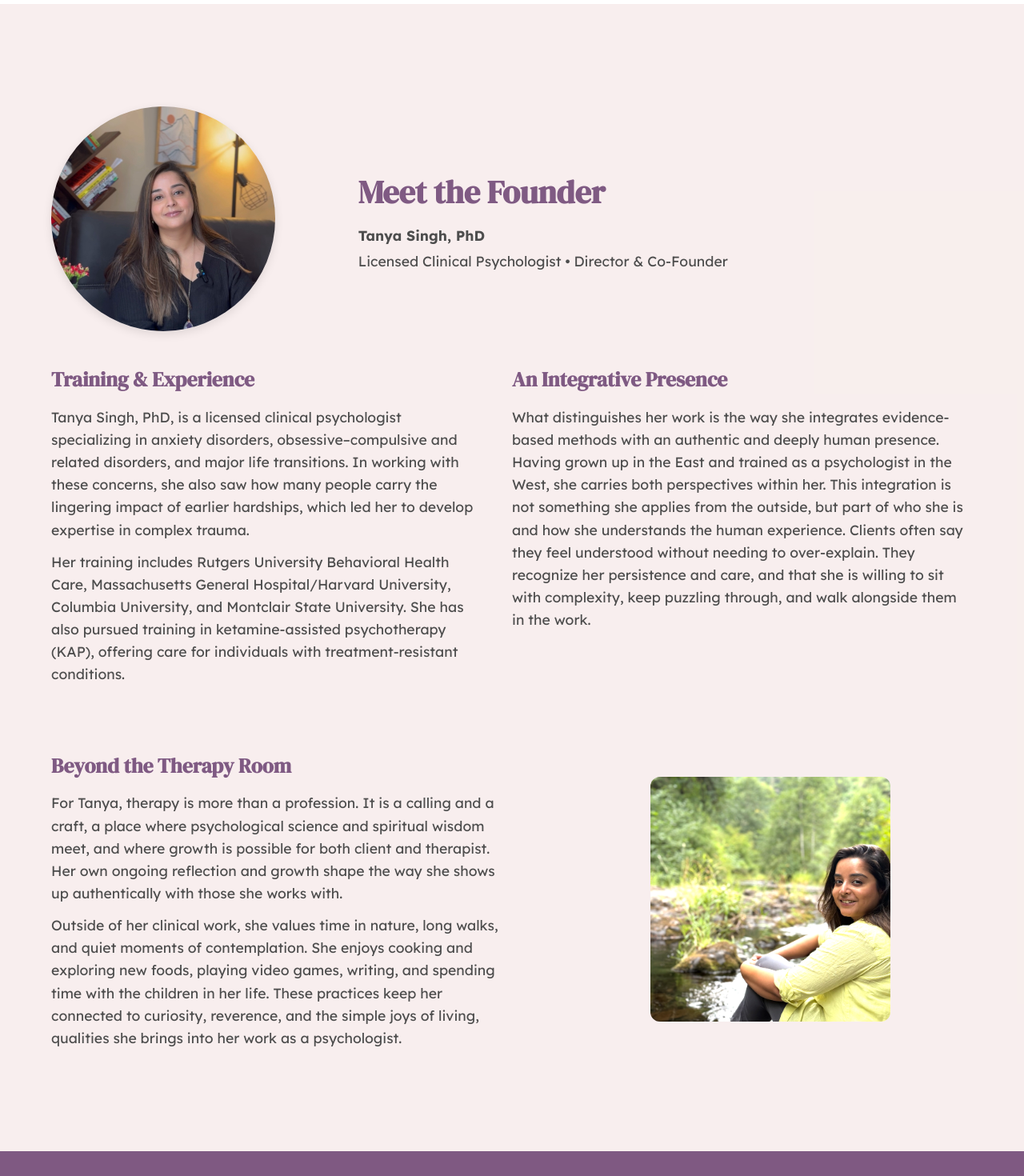
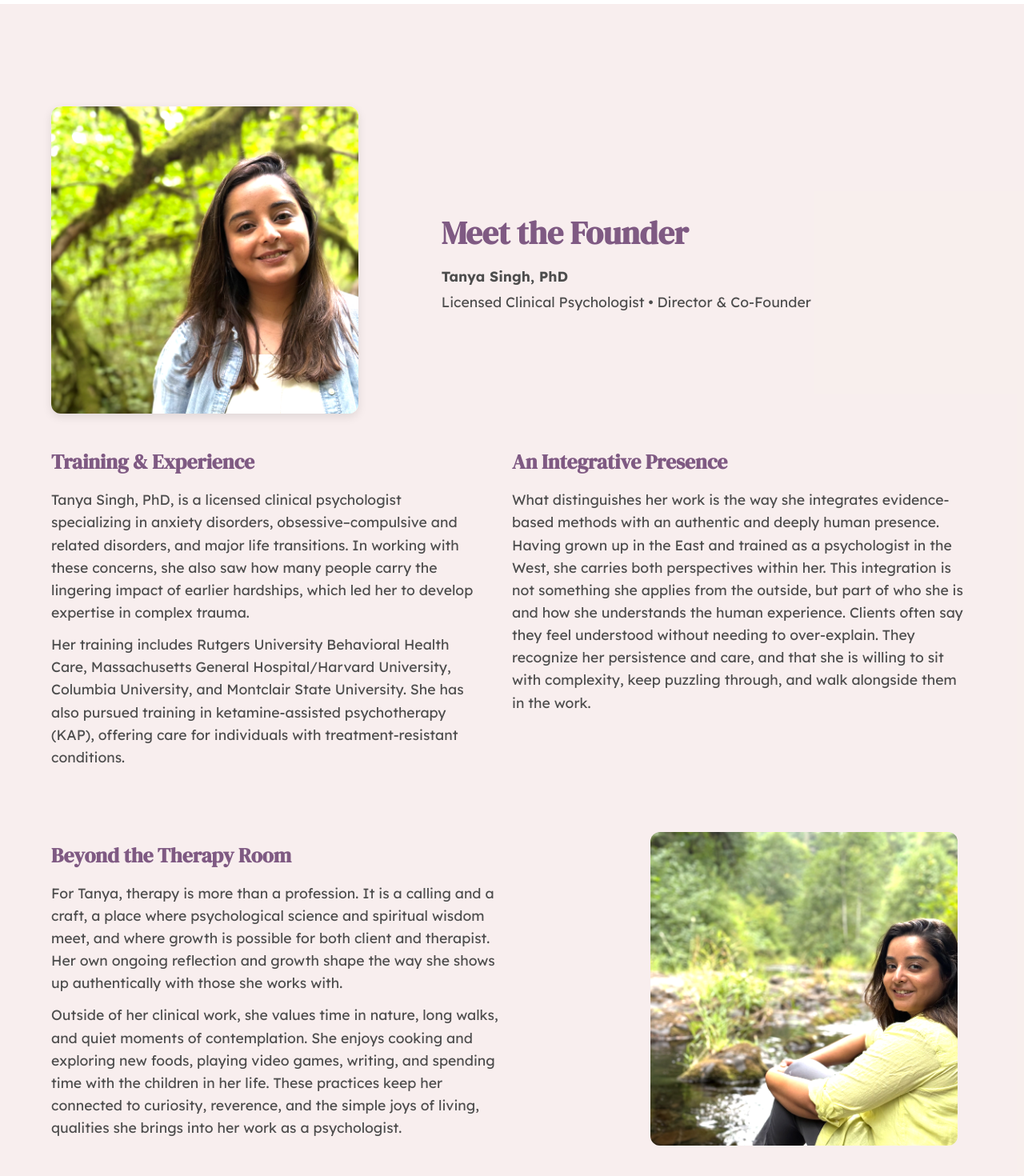
Before and after one commit to mazenswar/calm-v3, a Next.js app: page /about in a window 1280 px wide. Shown: the part 1540-3010 px from the top of the page at 80% size. Built offline with nearby package versions, Linux system fonts and the light colour scheme.

Commit message:
v3.9.7 about page img

```diff
--- a/app/about/page.js
+++ b/app/about/page.js
@@ -6,6 +6,7 @@ import Image from "next/image";
 import tanyaHeadshot from "./assets/tanya-headshot.jpg";
 import calmImg from "./assets/calm.png";
 import tsNature from "./assets/ts-nature.png";
+import tsNatureOne from "./assets/aboutOne.png";
 
 export default function AboutPage() {
 	return (
@@ -104,7 +105,7 @@ export default function AboutPage() {
 					<div className="about__tanyaTop">
 						<div className="about__tanyaImg">
 							<Image
-								src={tanyaHeadshot}
+								src={tsNatureOne}
 								alt="Tanya Singh, PhD Licensed Clinical Psychologist"
 								priority
 								sizes="(max-width: 768px) 100vw, 360px"
--- a/app/about/style.scss
+++ b/app/about/style.scss
@@ -149,11 +149,13 @@
 	}
 
 	&__tanyaImg {
-		width: 220px;
-		max-width: 60vw;
+		width: 100%;
+
+		// width: 220px;
+		max-width: 500px;
 
 		img {
-			border-radius: 100%;
+			border-radius: 12px;
 			box-shadow: 0 4px 12px rgba(0, 0, 0, 0.1);
 			display: block;
 			width: 100%;
@@ -161,9 +163,10 @@
 		}
 
 		@include respond(md) {
-			width: 280px;
-			max-width: none;
-			flex: 0 0 auto;
+			// width: 280px;
+			width: 30vw;
+			// max-width: none;
+			// flex: 0 0 auto;
 		}
 	}
 
@@ -226,7 +229,11 @@
 			img {
 				border-radius: 12px;
 			}
-			max-width: 300px;
+			width: 75%;
+			max-width: 500px;
+			@include respond(md) {
+				width: 30vw;
+			}
 		}
 		@include respond(md) {
 			display: flex;
--- a/app/blog/[slug]/style.scss
+++ b/app/blog/[slug]/style.scss
@@ -162,9 +162,11 @@ pre,
 
 	/* PortableText body */
 	.prose {
-		max-width: none;
-
 		p {
+			max-width: 100%;
+		}
+		p {
+			max-width: 100%;
 			margin: 1rem 0;
 		}
 
```
Also changed, not shown: app/about/assets/aboutOne.png (added).
